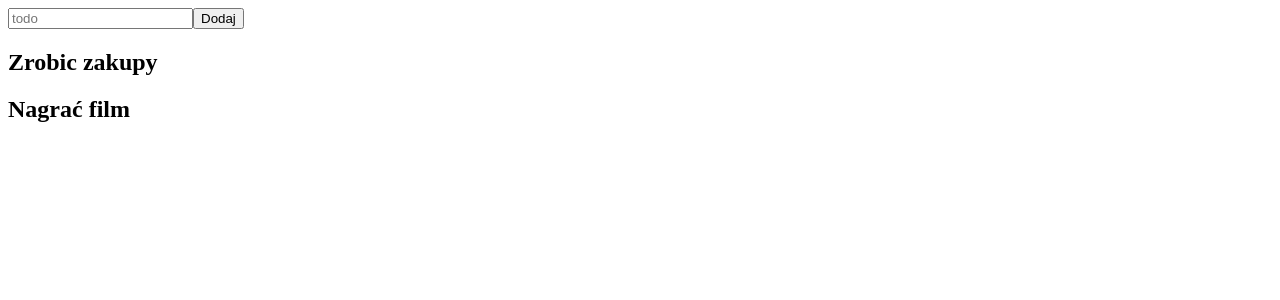
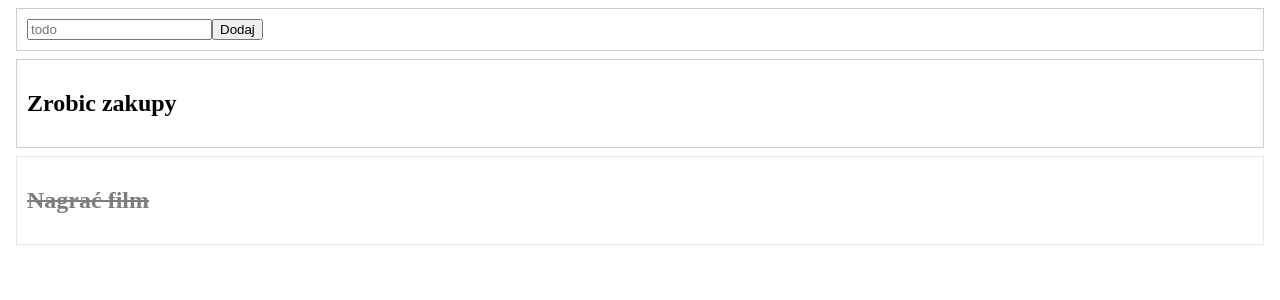
Before and after one commit to KonradGmur/Vue-first-project, a Vue app: page / in a window 1280 px wide. Shown: the top 300 px of the page. Built offline with nearby package versions, Linux system fonts and the light colour scheme.

Commit message:
Adding CSS in project

```diff
--- a/src/App.vue
+++ b/src/App.vue
@@ -1,9 +1,11 @@
 <template>
 <div>
-    <input type="text" placeholder="todo" v-model="newItem" />
-    <button @click="addItem">Dodaj</button>
+    <div class="item">
+        <input type="text" placeholder="todo" v-model="newItem" />
+        <button @click="addItem">Dodaj</button>
+    </div>
 
-    <div v-for="item in items" v-bind:key="item.id">
+    <div class="item" v-bind:class="{ completed: item.completed }" v-for="item in items" v-bind:key="item.id">
         <h2>{{ item.title }}</h2>
     </div>
 </div>
@@ -22,7 +24,7 @@ export default {
                 {
                     id: 2,
                     title: "Nagrać film",
-                    completed: false,
+                    completed: true,
                 },
             ],
         };
@@ -39,3 +41,19 @@ export default {
     },
 };
 </script>
+
+<style>
+.item {
+    border: 1px solid #cdcdcd;
+    margin: 8px;
+    padding: 10px;
+}
+
+.completed {
+    opacity: 0.5;
+}
+
+.completed h2 {
+    text-decoration: line-through;
+}
+</style>
```
